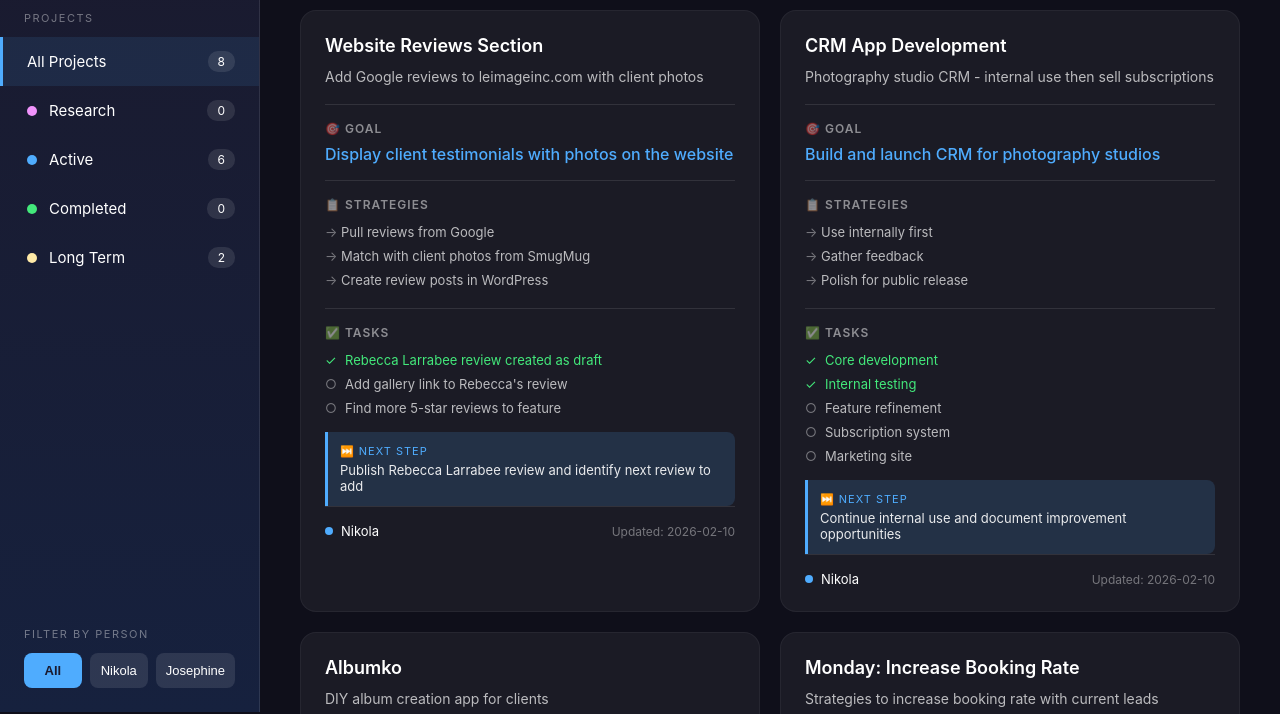
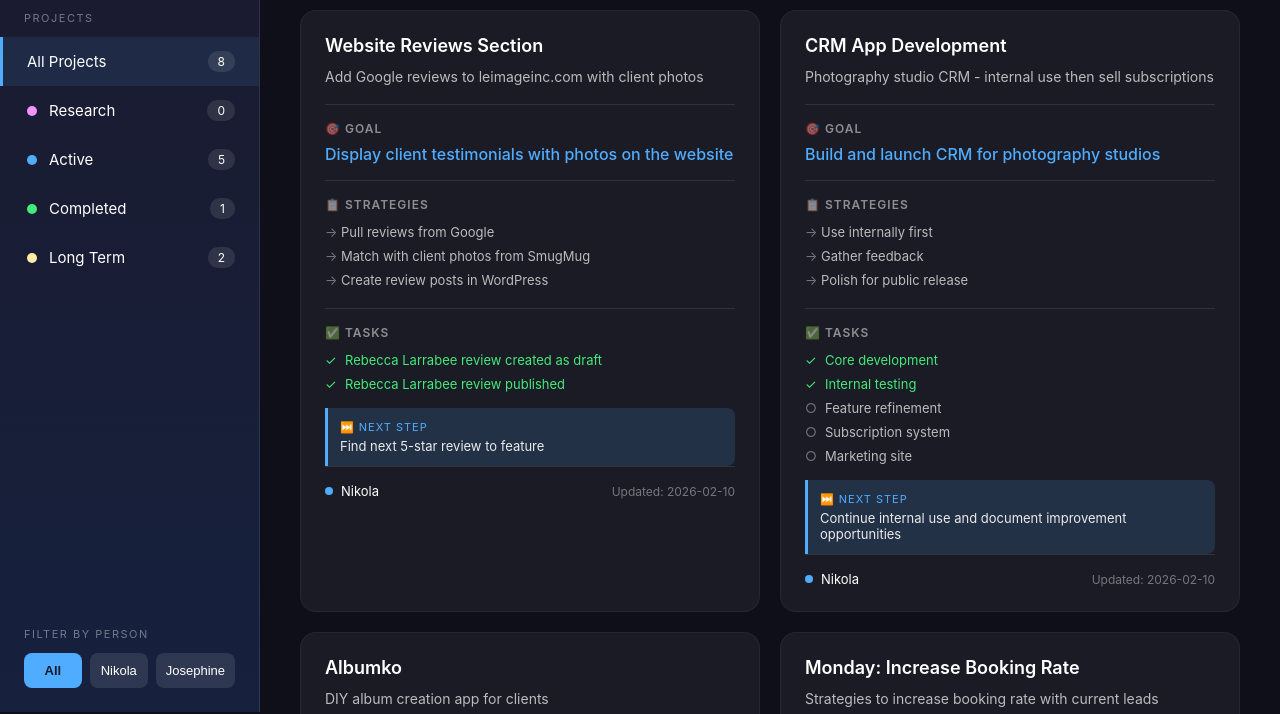
Before and after one commit to bratciga/leimage-dashboard, a plain HTML site: page index.html in a window 1280 px wide. Shown: the part 88-802 px from the top of the page. Drawn offline with Linux system fonts and the light colour scheme.

Commit message:
Move Website Reviews to completed - Rebecca published

```diff
--- a/index.html
+++ b/index.html
@@ -431,14 +431,14 @@
       {
         id: "2",
         name: "Website Reviews Section",
-        status: "active",
+        status: "completed",
         assignee: "nikola",
         description: "Add Google reviews to leimageinc.com with client photos",
         goal: "Display client testimonials with photos on the website",
         strategies: ["Pull reviews from Google", "Match with client photos from SmugMug", "Create review posts in WordPress"],
-        tasksCompleted: ["Rebecca Larrabee review created as draft"],
-        tasksPending: ["Add gallery link to Rebecca's review", "Find more 5-star reviews to feature"],
-        nextStep: "Publish Rebecca Larrabee review and identify next review to add",
+        tasksCompleted: ["Rebecca Larrabee review created as draft", "Rebecca Larrabee review published"],
+        tasksPending: [],
+        nextStep: "Find next 5-star review to feature",
         links: [],
         created: "2026-02-10",
         updated: "2026-02-10"
```
